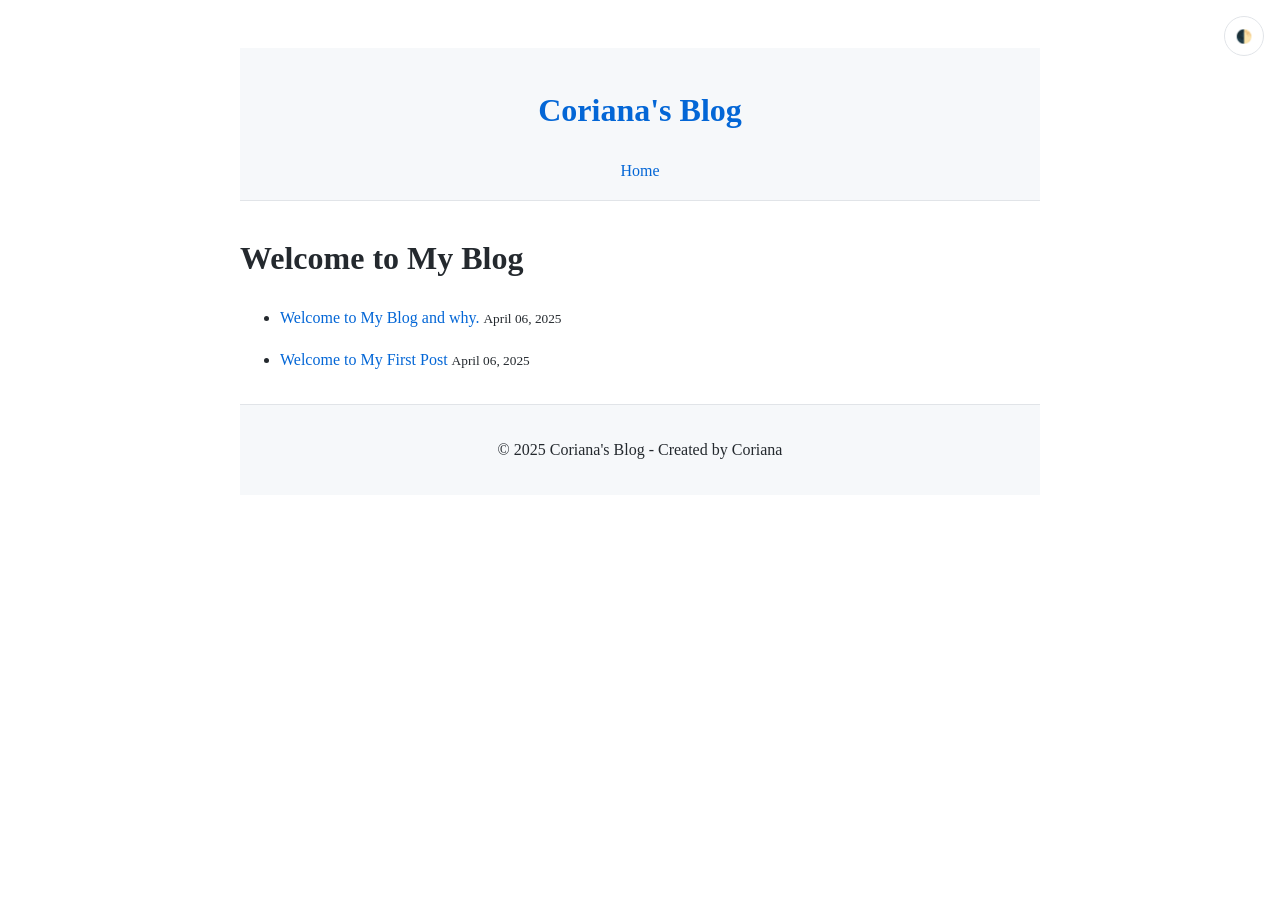
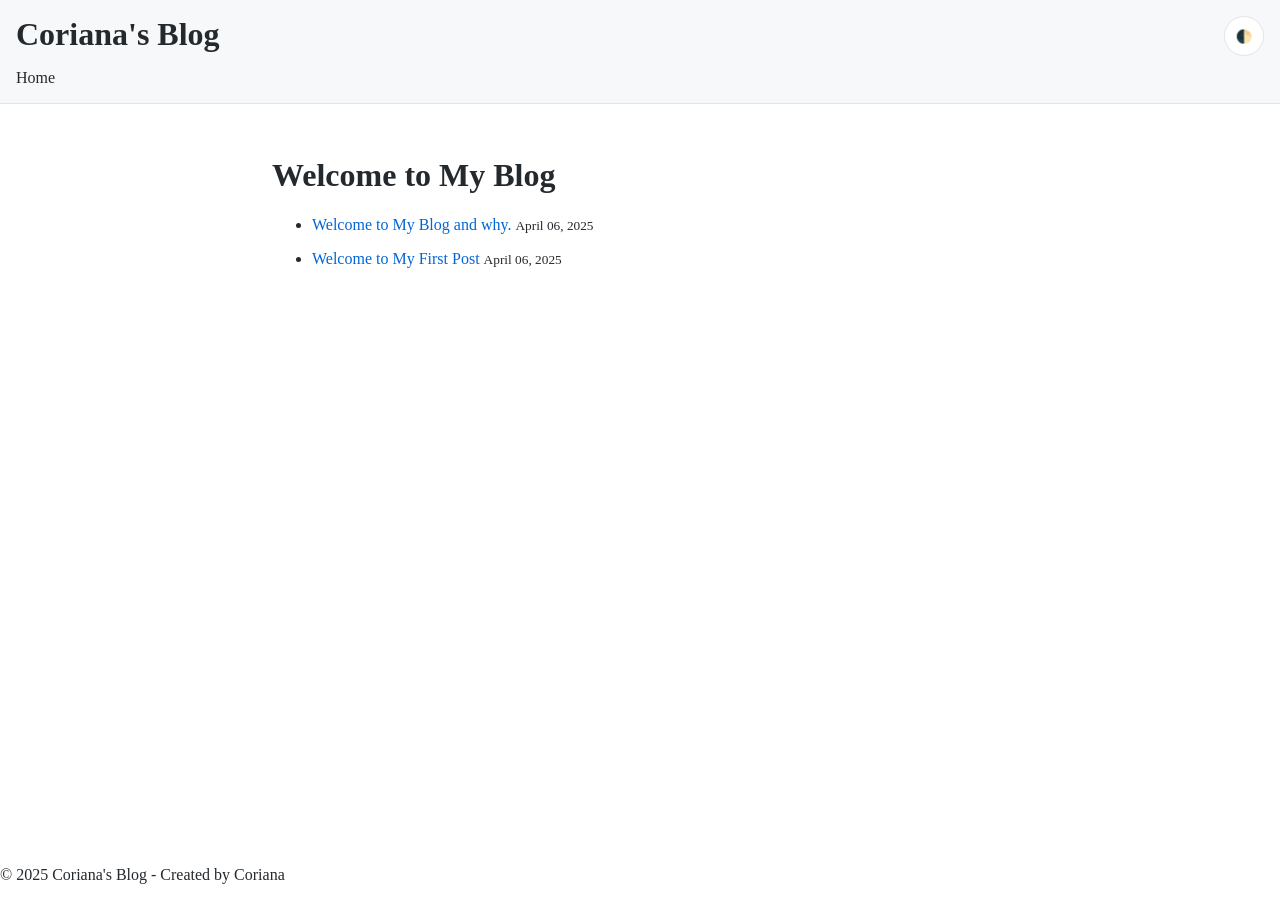
Before and after one commit to Coriana/blog, a Jekyll site: the page built from index.md, in a window 1280 px wide. Built offline with Jekyll 4.4.1, drawn with Linux system fonts in a browser that asks for light colours.

Commit message:
style work

```diff
--- a/_includes/header.html
+++ b/_includes/header.html
@@ -1,29 +1,7 @@
-<head>
-  <meta charset="utf-8">
-  <meta name="viewport" content="width=device-width, initial-scale=1">
-  <title>{% if page.title %}{{ page.title }}{% else %}{{ site.title }}{% endif %}</title>
-  <link rel="stylesheet" href="{{ 'assets/css/main.css' | relative_url }}">
-  <script>
-    // Check for saved theme preference, otherwise use system preference
-    const theme = localStorage.getItem('theme') ||
-      (window.matchMedia('(prefers-color-scheme: dark)').matches ? 'dark' : 'light');
-    document.documentElement.setAttribute('data-theme', theme);
-
-    function toggleTheme() {
-      const currentTheme = document.documentElement.getAttribute('data-theme');
-      const newTheme = currentTheme === 'dark' ? 'light' : 'dark';
-      document.documentElement.setAttribute('data-theme', newTheme);
-      localStorage.setItem('theme', newTheme);
-    }
-  </script>
-</head>
-<header>
+<header class="site-header">
   <h1><a href="{{ '/' | relative_url }}">{{ site.title }}</a></h1>
   <nav>
     <a href="{{ '/' | relative_url }}">Home</a>
     <!-- Additional nav links can be added here -->
   </nav>
 </header>
-<button class="theme-toggle" onclick="toggleTheme()" aria-label="Toggle theme">
-  🌓
-</button>
--- a/_layouts/default.html
+++ b/_layouts/default.html
@@ -5,10 +5,28 @@
   <meta name="viewport" content="width=device-width, initial-scale=1.0">
   <title>{{ page.title }} - {{ site.title }}</title>
   <link rel="stylesheet" href="{{ '/assets/css/main.css' | relative_url }}">
+  <script>
+    // Check for saved theme preference, otherwise use system preference
+    window.onload = function() {
+      const theme = localStorage.getItem('theme') ||
+        (window.matchMedia('(prefers-color-scheme: dark)').matches ? 'dark' : 'light');
+      document.documentElement.setAttribute('data-theme', theme);
+    }
+
+    function toggleTheme() {
+      const currentTheme = document.documentElement.getAttribute('data-theme');
+      const newTheme = currentTheme === 'dark' ? 'light' : 'dark';
+      document.documentElement.setAttribute('data-theme', newTheme);
+      localStorage.setItem('theme', newTheme);
+    }
+  </script>
 </head>
 <body>
+  <button class="theme-toggle" onclick="toggleTheme()" aria-label="Toggle theme">
+    🌓
+  </button>
   {% include header.html %}
-  <main>
+  <main class="content">
     {{ content }}
   </main>
   {% include footer.html %}
--- a/assets/css/main.css
+++ b/assets/css/main.css
@@ -18,27 +18,49 @@
 }
 
 /* Base styles */
-body {
+html, body {
+  margin: 0;
+  padding: 0;
   background-color: var(--bg-color);
   color: var(--text-color);
-  line-height: 1.6;
+  min-height: 100vh;
+}
+
+body {
+  display: flex;
+  flex-direction: column;
+}
+
+.content {
+  flex: 1;
+  width: 100%;
   max-width: 800px;
   margin: 0 auto;
-  padding: 1rem;
-  transition: background-color 0.3s ease, color 0.3s ease;
+  padding: 2rem;
+  box-sizing: border-box;
 }
 
-header, footer {
-  text-align: center;
-  margin: 2rem 0;
-  padding: 1rem 0;
+.site-header {
+  background-color: var(--header-bg);
+  padding: 1rem;
   border-bottom: 1px solid var(--border-color);
-  background-color: var(--header-bg);
 }
 
-footer {
-  border-top: 1px solid var(--border-color);
-  border-bottom: none;
+.site-header h1 {
+  margin: 0;
+}
+
+.site-header a {
+  color: var(--text-color);
+  text-decoration: none;
+}
+
+.site-header nav {
+  margin-top: 1rem;
+}
+
+site-header nav a {
+  margin-right: 1rem;
 }
 
 a {
@@ -50,19 +72,7 @@ a:hover {
   text-decoration: underline;
 }
 
-nav {
-  margin-top: 1rem;
-}
-
-nav a {
-  margin: 0 1rem;
-}
-
-.post-content {
-  margin: 2rem 0;
-}
-
-/* Dark mode toggle button */
+/* Theme toggle button */
 .theme-toggle {
   position: fixed;
   top: 1rem;
@@ -79,6 +89,7 @@ nav a {
   align-items: center;
   justify-content: center;
   transition: all 0.3s ease;
+  z-index: 1000;
 }
 
 .theme-toggle:hover {
@@ -88,6 +99,7 @@ nav a {
 /* Post styles */
 .post-title {
   color: var(--text-color);
+  margin-top: 0;
 }
 
 .post-meta {
@@ -95,16 +107,9 @@ nav a {
   opacity: 0.8;
 }
 
-/* Add this script to handle theme toggle */
-@media (prefers-color-scheme: dark) {
-  :root {
-    --bg-color: #0d1117;
-    --text-color: #c9d1d9;
-    --link-color: #58a6ff;
-    --border-color: #30363d;
-    --header-bg: #161b22;
-    --header-text: #c9d1d9;
-  }
+/* Transitions */
+body, .site-header, .theme-toggle {
+  transition: background-color 0.3s ease, color 0.3s ease;
 }
 
 /* Add marquee effect for special announcements */
```
